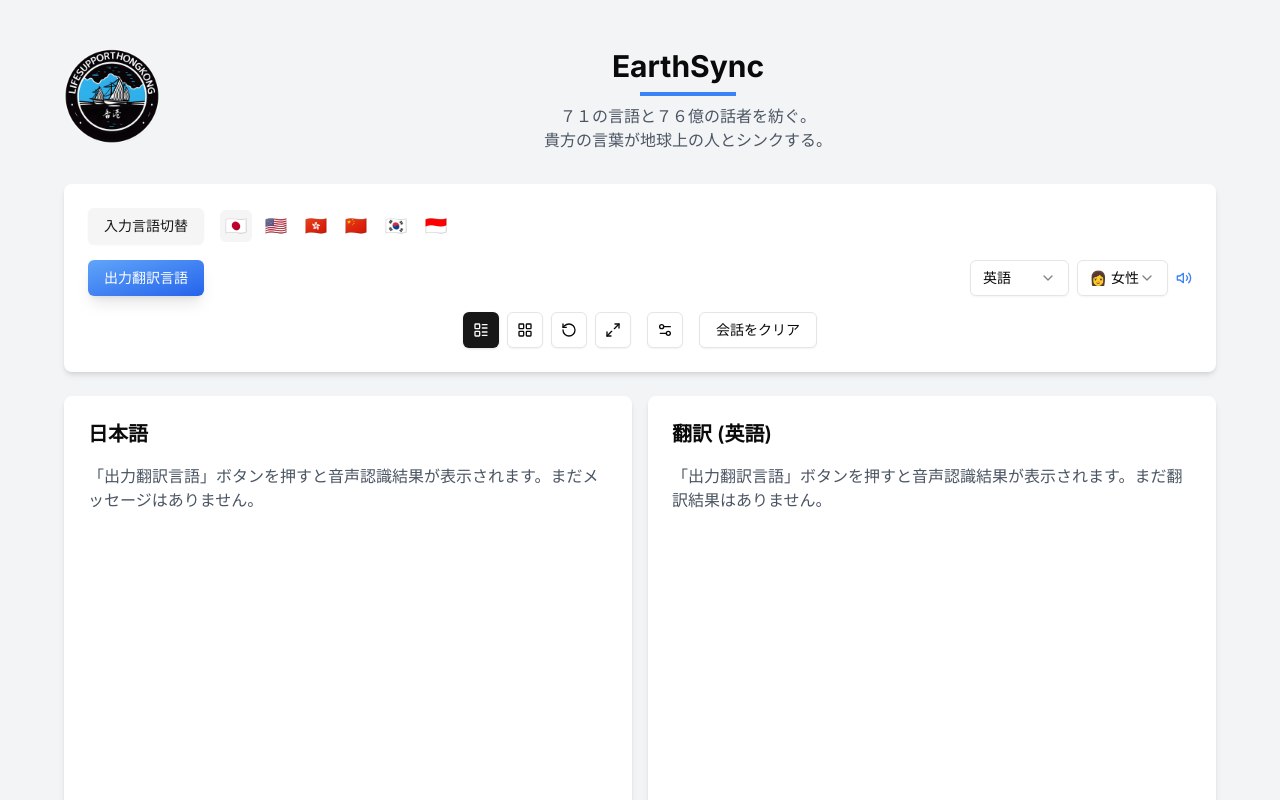
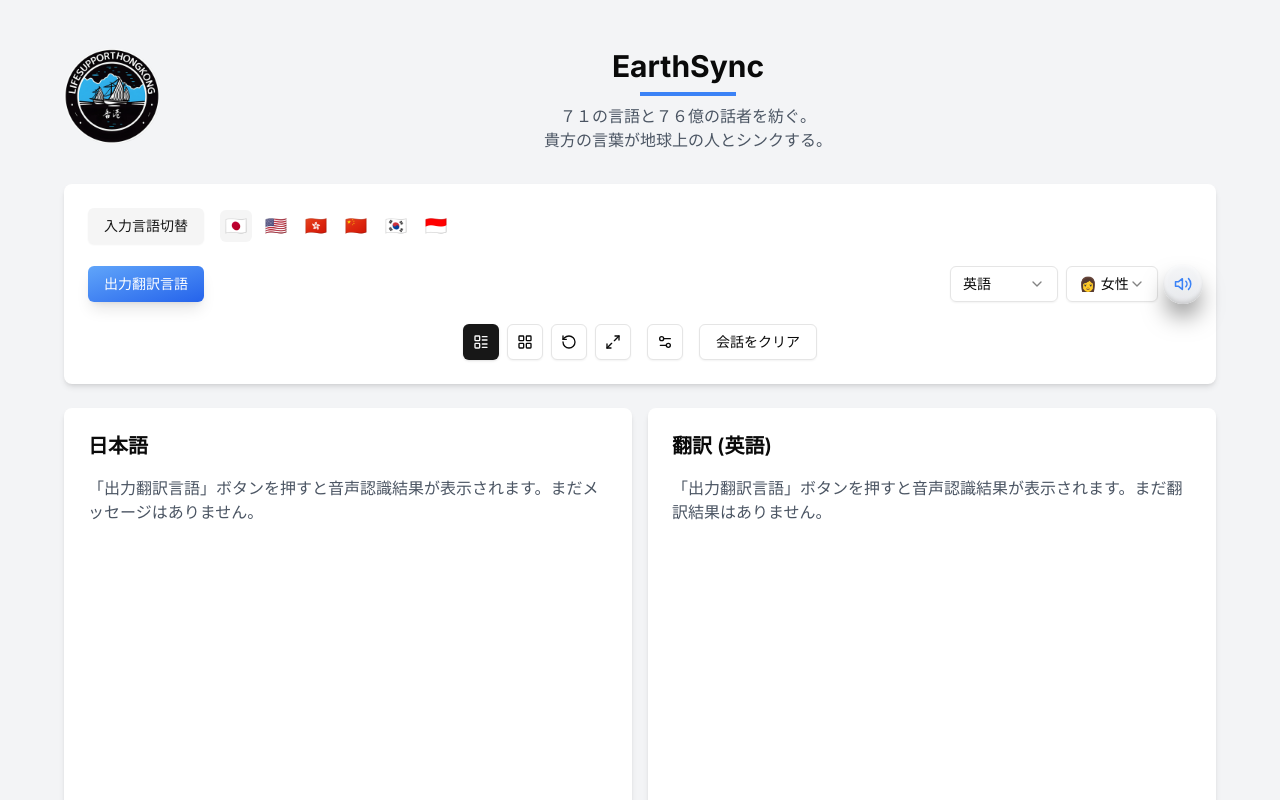
Before and after one commit to cantoneseslang/simultaneous-interpretation-system, a Next.js app: page / in a window 1280 px wide. Shown: the top 800 px of the page. Built offline with nearby package versions, Linux system fonts and the light colour scheme.

Commit message:
Update code with new changes

```diff
--- a/app/page.tsx
+++ b/app/page.tsx
@@ -7,6 +7,7 @@ import { Button } from '../components/ui/button'
 import { Select, SelectContent, SelectItem, SelectTrigger, SelectValue } from '../components/ui/select'
 import { Switch } from '../components/ui/switch'
 import { Slider } from '../components/ui/slider'
+import VolumeToggle from '../components/ui/VolumeToggle';
 import {
   Settings2,
   LayoutListIcon as LayoutSideBySide,
@@ -450,19 +451,13 @@ export default function SimultaneousInterpretationSystem() {
                 </Select>
 
                 {/* 音声オン/オフボタン */}
-                <Button
-                  variant="ghost"
-                  size="icon"
-                  onClick={() => setTtsEnabled(!ttsEnabled)}
-                  className={`${ttsEnabled ? 'text-blue-500' : 'text-gray-400'}`}
-                  title={ttsEnabled ? '音声出力ON' : '音声出力OFF'}
-                >
-                  {ttsEnabled ? (
-                    <Volume2 className="h-4 w-4" />
-                  ) : (
-                    <VolumeX className="h-4 w-4" />
-                  )}
-                </Button>
+                {/* 音声オン/オフボタン */}
+<VolumeToggle
+  enabled={ttsEnabled}
+  onChange={setTtsEnabled}
+  className="ml-2"
+/>
+
               </div>
             </div>
 
--- /dev/null
+++ b/components/ui/VolumeToggle.tsx
@@ -0,0 +1,37 @@
+import React from 'react';
+import { Volume2, VolumeX } from 'lucide-react';
+
+interface VolumeToggleProps {
+  enabled: boolean;
+  onChange: (value: boolean) => void;
+  className?: string;
+}
+
+const VolumeToggle = ({ enabled, onChange, className = '' }: VolumeToggleProps) => {
+  return (
+    <div className={`toggle relative h-12 w-12 ${className}`}>
+      <input
+        type="checkbox"
+        checked={enabled}
+        onChange={e => onChange(e.target.checked)}
+        className="absolute inset-0 z-10 cursor-pointer opacity-0"
+      />
+      <div className="button absolute left-1/2 top-1/2 h-10 w-10 -translate-x-1/2 -translate-y-1/2 rounded-full
+        bg-gradient-to-b from-gray-100 to-gray-200
+        transition-all duration-300
+        shadow-[0_15px_25px_-4px_rgba(0,0,0,0.5),inset_0_-3px_4px_-1px_rgba(0,0,0,0.2),0_-10px_15px_-1px_rgba(255,255,255,0.6),inset_0_3px_4px_-1px_rgba(255,255,255,0.2),inset_0_0_5px_1px_rgba(255,255,255,0.8),inset_0_20px_30px_0_rgba(255,255,255,0.2)]
+        active:shadow-[0_12px_25px_-4px_rgba(0,0,0,0.4),inset_0_-8px_30px_1px_rgba(255,255,255,0.9),0_-10px_15px_-1px_rgba(255,255,255,0.6),inset_0_8px_25px_0_rgba(0,0,0,0.4),inset_0_0_10px_1px_rgba(255,255,255,0.6)]
+        group-active:filter group-active:blur-[0.5px]"
+      />
+      <div className="label absolute inset-0 flex items-center justify-center">
+        {enabled ? (
+          <Volume2 className="h-5 w-5 text-blue-500 transition-colors" />
+        ) : (
+          <VolumeX className="h-5 w-5 text-gray-400 transition-colors" />
+        )}
+      </div>
+    </div>
+  );
+};
+
+export default VolumeToggle;
```
